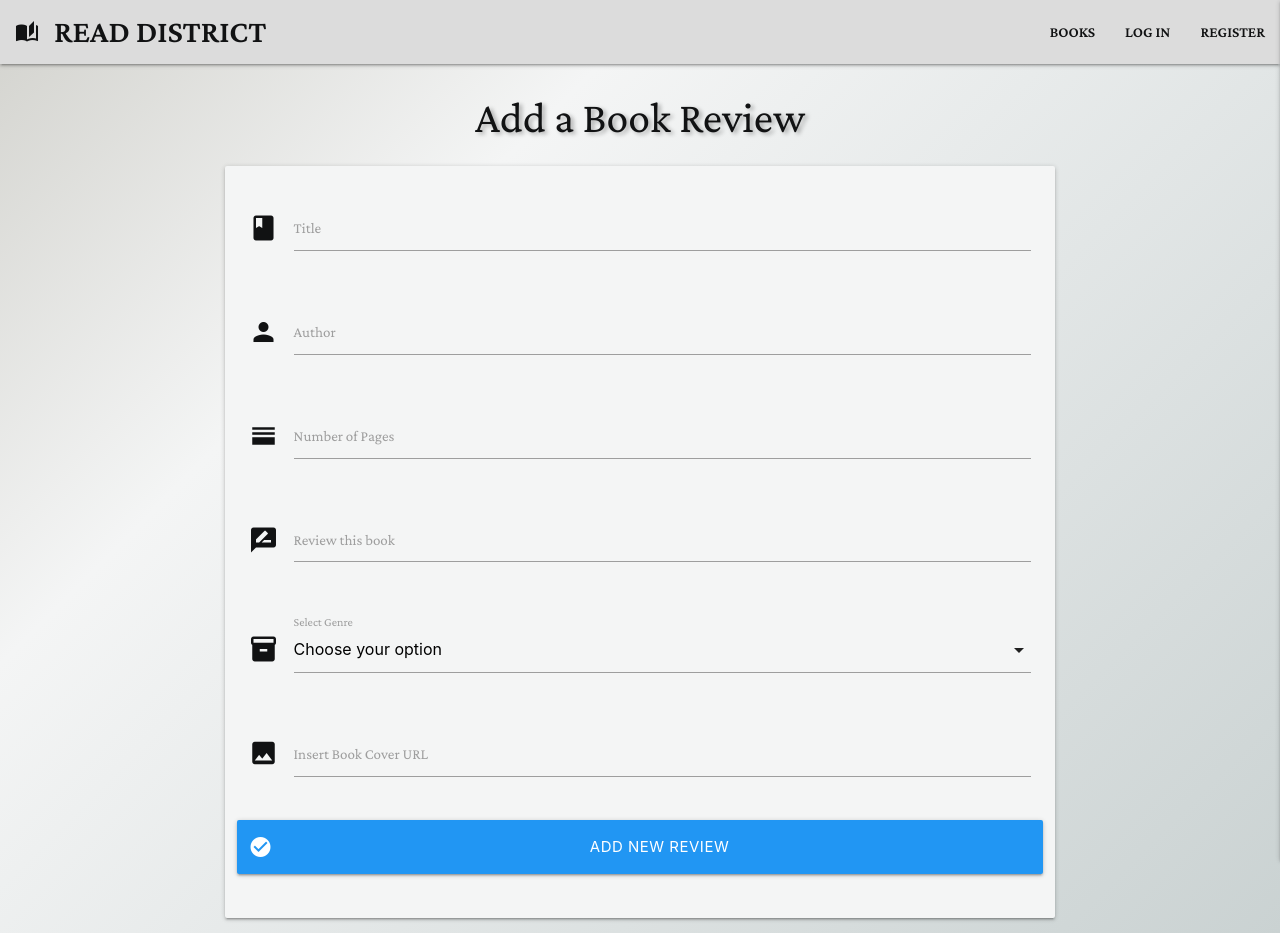
After one commit to NicolaLampis/read-district, a Flask app: page /add_review in a window 1280 px wide. The commit adds this page. Run offline with Flask 2, Linux system fonts and the light colour scheme; some libraries are stand-ins or nearby versions.

Commit message:
Create add_review page, form

```diff
--- a/app.py
+++ b/app.py
@@ -92,6 +92,11 @@ def logout():
     return redirect(url_for("login"))
 
 
+@app.route("/add_review")
+def add_review():
+    return render_template("add_review.html")
+
+
 
 if __name__ == "__main__":
     app.run(host=os.environ.get("IP"),
--- a/static/js/script.js
+++ b/static/js/script.js
@@ -1,3 +1,4 @@
- $(document).ready(function(){
+$(document).ready(function(){
     $('.sidenav').sidenav({edge: "right"});
-  });
+    $('select').formSelect();
+});
--- /dev/null
+++ b/templates/add_review.html
@@ -0,0 +1,78 @@
+{% extends "base.html" %}
+{% block content %}
+
+    <h3 class="center-align text-shadow">Add a Book Review</h3>
+
+    <div class="row">
+        <form class="col s12 m8 offset-m2" method="POST" action="{{ url_for('add_review') }}">
+            <div class="card-panel">
+                <!-- title -->
+                <div class="row">
+                    <div class="input-field col s12">
+                        <i class="material-icons prefix">book</i>
+                        <input id="title" name="title" type="text" class="validate"
+                            minlength="4" maxlength="20" required>
+                        <label for="title">Title</label>
+                    </div>
+                </div>
+                <!-- author -->
+                <div class="row">
+                    <div class="input-field col s12">
+                        <i class="material-icons prefix">person</i>
+                        <input id="author" name="author" type="text" class="validate"
+                            minlength="4" maxlength="20" required>
+                        <label for="author">Author</label>
+                    </div>
+                </div>
+                <!-- number of pages -->
+                <div class="row">
+                    <div class="input-field col s12">
+                        <i class="material-icons prefix">horizontal_split</i>
+                        <input id="n_of_pages" name="n_of_pages" type="number" class="validate" required>
+                        <label for="n_of_pages">Number of Pages</label>
+                    </div>
+                </div>
+                <!-- text review -->
+                <div class="row">
+                    <div class="input-field col s12">
+                        <i class="material-icons prefix">rate_review</i>
+                        <textarea id="text_review" name="text_review" minlength="50"
+                            maxlength="500" class="materialize-textarea validate" required></textarea>
+                        <label for="text_review">Review this book</label>
+                    </div>
+                </div>
+                <!-- genre -->
+
+
+                <div class="row">
+                    <div class="input-field col s12">
+                        <i class="material-icons prefix">inventory</i>
+                        <select id="genre_name" name="genre_name" class="validate" required>
+                            <option value="" disabled selected>Choose your option</option>
+                            <option value="1">Drama</option>
+                            <option value="2">Fantasy</option>
+                            <option value="3">Mystery</option>
+                        </select>
+                        <label for="genre_name">Select Genre</label>
+                    </div>
+                </div>
+                <!-- image book cover -->
+                <div class="row">
+                    <div class="input-field col s12">
+                        <i class="material-icons prefix">image</i>
+                        <input id="cover_img" name="cover_img" type="text" class="validate" required>
+                        <label for="cover_img">Insert Book Cover URL</label>
+                    </div>
+                </div>
+                <!-- submit button -->
+                <div class="row">
+                    <button class="col s12 btn-large blue" type="submit">
+                        Add new Review <i class="material-icons left">check_circle</i>
+                    </button>
+                </div>
+
+            </div>
+        </form>
+    </div>
+
+{% endblock %}
--- a/templates/base.html
+++ b/templates/base.html
@@ -26,9 +26,9 @@
                 <a href="#!" class="brand-logo"><i class="material-icons">auto_stories</i>Read District</a>
                 <a href="#" data-target="mobile-demo" class="sidenav-trigger right"><i class="material-icons">menu</i></a>
                 <ul class="right hide-on-med-and-down">
-                    <li><a href="{{ url_for('get_books') }}">Home</a></li>
+                    <li><a href="{{ url_for('get_books') }}">Books</a></li>
                     {% if session.user %}
-                    <li><a href="badges.html">Book Reviews</a></li>
+                    <li><a href="{{ url_for('add_review') }}">Add Review</a></li>
                     <li><a href="{{ url_for('profile', username=session['user']) }}">Profile</a></li>
                     <li><a href="{{ url_for('logout') }}">Log Out</a></li>
                     {% else %}
@@ -40,9 +40,9 @@
         </nav>
         <!-- Navbar mobile collapse -->
         <ul class="sidenav" id="mobile-demo">
-            <li><a href="{{ url_for('get_books') }}">Home</a></li>
+            <li><a href="{{ url_for('get_books') }}">Books</a></li>
             {% if session.user %}
-            <li><a href="badges.html">Book Reviews</a></li>
+            <li><a href="{{ url_for('add_review') }}">Add Review</a></li>
             <li><a href="{{ url_for('profile', username=session['user']) }}">Profile</a></li>
             <li><a href="{{ url_for('logout') }}">Log Out</a></li>
             {% else %}
```
Also changed, not shown: templates/books.html (+18 -9 lines).
